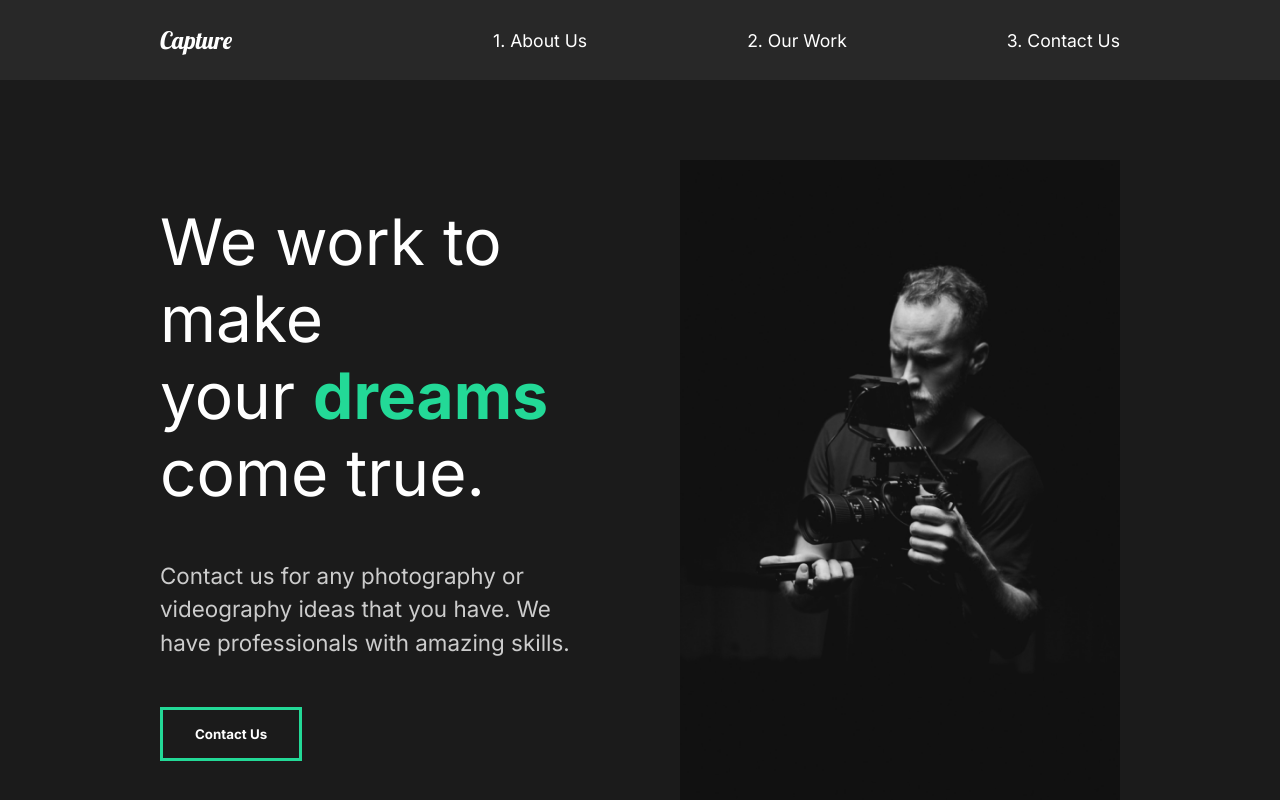
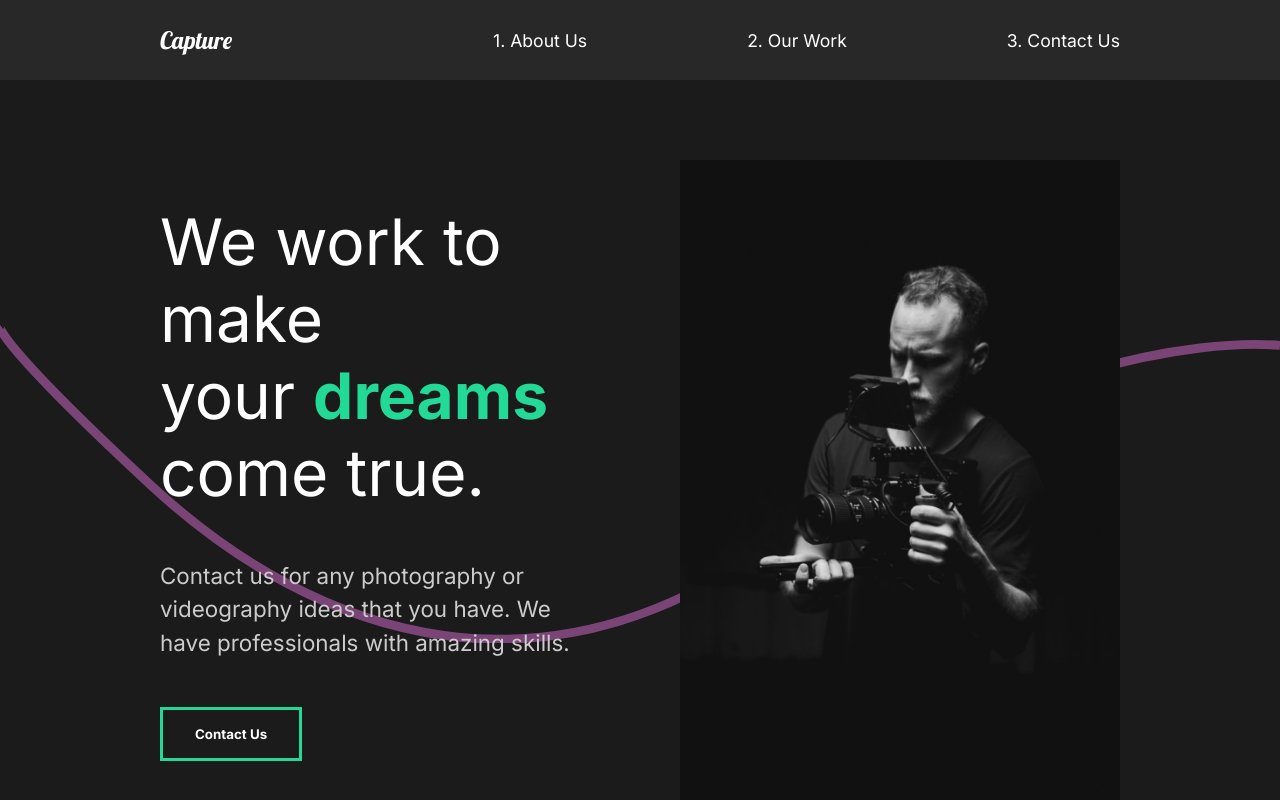
Before and after one commit to griffinbruce/capture-portfolio, a React (Create React App) app: page / in a window 1280 px wide. Shown: the top 800 px of the page. Built offline with nearby package versions, Linux system fonts and the light colour scheme.

Commit message:
Wave Animation

```diff
--- a/src/components/AboutSection.js
+++ b/src/components/AboutSection.js
@@ -4,6 +4,7 @@
 //Framer Motion
 import { motion } from 'framer-motion';
 import { titleAnim, fade, photoAnim } from '../animation';
+import Wave from './Wave';
 
 const AboutSection = () => {
 
@@ -38,6 +39,7 @@
                     src={home1}
                     alt="guy with a camera" />
             </StyleImage>
+            <Wave />
         </StyleAbout>
     );
 };
--- /dev/null
+++ b/src/components/Wave.js
@@ -0,0 +1,29 @@
+import styled from 'styled-components';
+import { motion } from 'framer-motion';
+
+const Wave = () => {
+    return(
+        <WaveSvg
+            viewBox = "0 0 1440 363"
+            fill = "none"
+            xmlns = "http://www.w3.org/2000/svg"
+        >
+            <motion.path
+                initial={{ pathLength: 0, pathOffset: 1 }}
+                animate={{ pathLength: 1, pathOffset: 0 }}
+                transition={{ duration: 1 }}
+                d="M1440 27.4774C1352.73 19.8184 1122.41 49.0556 899.331 227.276C620.48 450.052 354.282 355.647 170.328 185.318C23.165 49.0556 -4.21721 8.32998 0.487081 5"
+                stroke="#D96ED4"
+                strokeOpacity="0.5"
+                strokeWidth="10" />
+            </WaveSvg >
+    );
+};
+
+const WaveSvg = styled.svg`
+    position: absolute;
+    left: 0;
+    z-index: 1;
+`;
+
+export default Wave;
--- a/src/styles.js
+++ b/src/styles.js
@@ -11,6 +11,7 @@
 export const StyleDescription = styled.div`
     flex: 1;
     padding-right: 5rem;
+    z-index: 2;
     h2{
         font-weight: lighter;
     }
@@ -18,6 +19,7 @@
 export const StyleImage = styled.div`
     flex: 1;
     overflow: hidden;
+    z-index: 2;
     img{
         width: 100%;
         height: 80vh;
```
Also changed, not shown: src/img/wave.svg, 1 other file (tests, documents, lock files or other folders).
